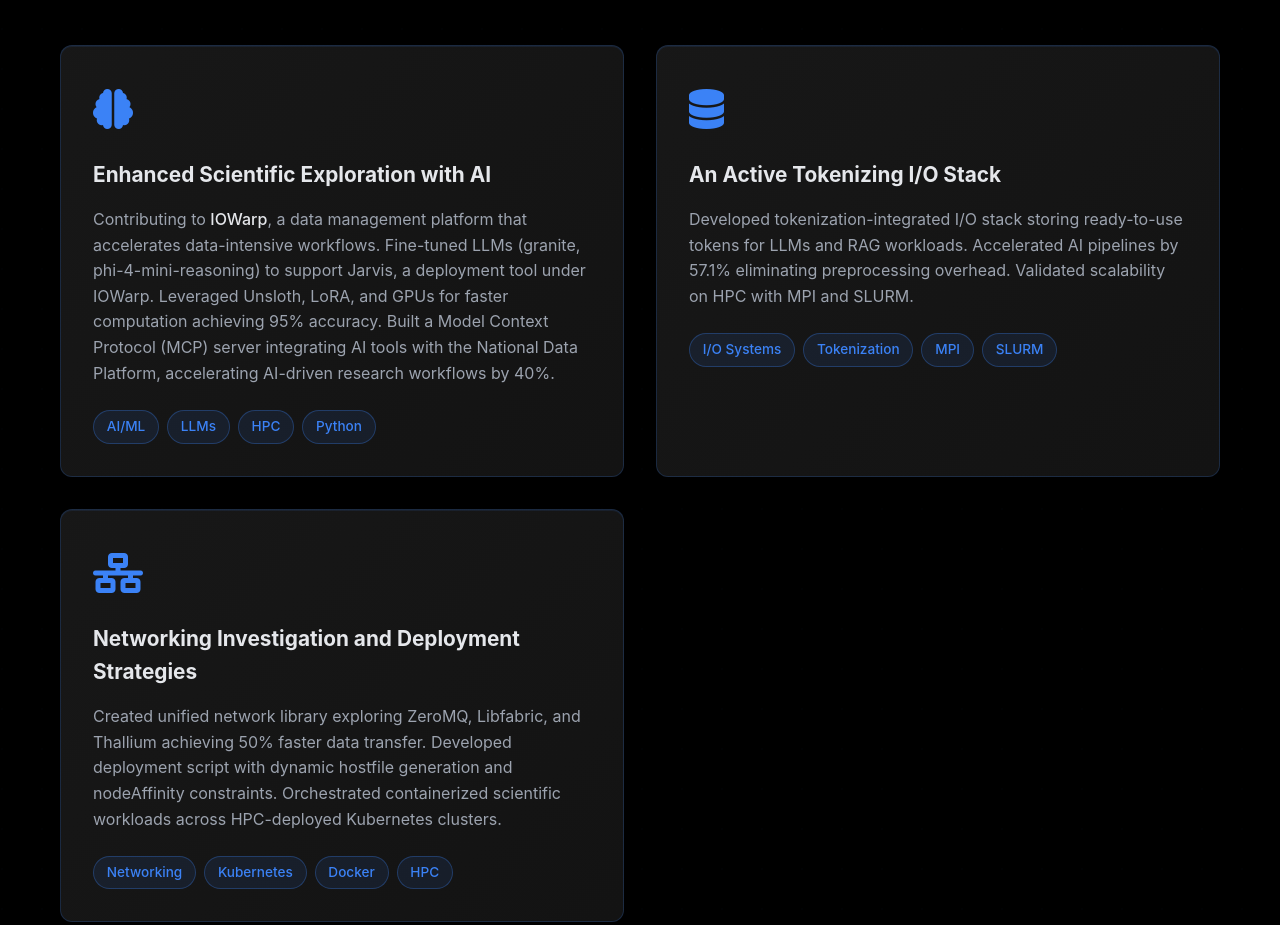
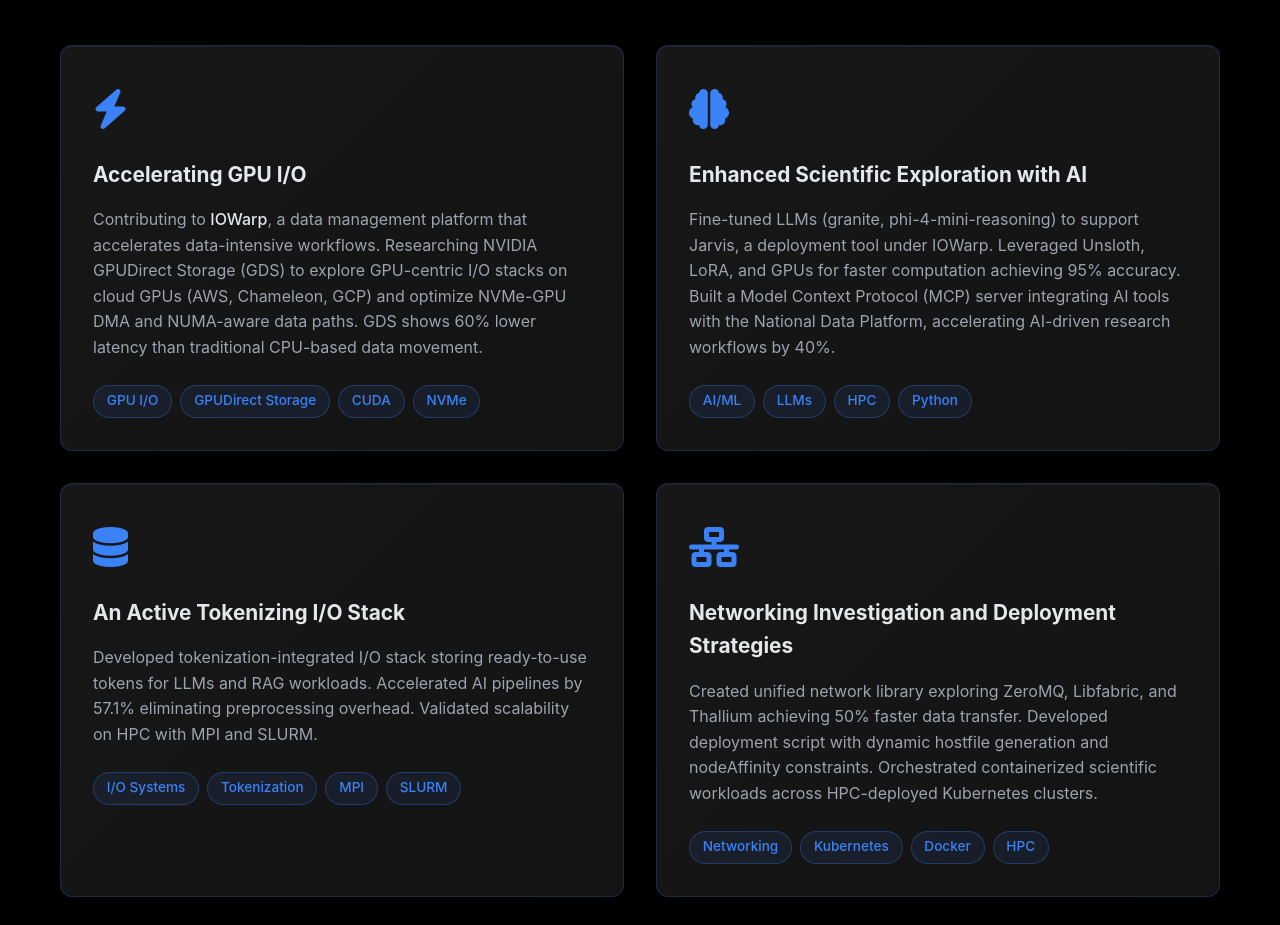
Before and after one commit to rajnipawar/professional-website, a plain HTML site: page index.html in a window 1280 px wide. Shown: the part 1102-2027 px from the top of the page. Drawn offline with Linux system fonts and the light colour scheme.

Commit message:
updated resume

```diff
--- a/index.html
+++ b/index.html
@@ -100,10 +100,24 @@
                     <div class="projects-grid">
                         <div class="project-card">
                             <div class="project-icon">
+                                <i class="fas fa-bolt"></i>
+                            </div>
+                            <h3>Accelerating GPU I/O</h3>
+                            <p>Contributing to <a href="https://github.com/grc-iit/IOWarp" target="_blank" class="inline-link">IOWarp</a>, a data management platform that accelerates data-intensive workflows. Researching NVIDIA GPUDirect Storage (GDS) to explore GPU-centric I/O stacks on cloud GPUs (AWS, Chameleon, GCP) and optimize NVMe-GPU DMA and NUMA-aware data paths. GDS shows 60% lower latency than traditional CPU-based data movement.</p>
+                            <div class="project-tags">
+                                <span class="tag">GPU I/O</span>
+                                <span class="tag">GPUDirect Storage</span>
+                                <span class="tag">CUDA</span>
+                                <span class="tag">NVMe</span>
+                            </div>
+                        </div>
+
+                        <div class="project-card">
+                            <div class="project-icon">
                                 <i class="fas fa-brain"></i>
                             </div>
                             <h3>Enhanced Scientific Exploration with AI</h3>
-                            <p>Contributing to <a href="https://github.com/grc-iit/IOWarp" target="_blank" class="inline-link">IOWarp</a>, a data management platform that accelerates data-intensive workflows. Fine-tuned LLMs (granite, phi-4-mini-reasoning) to support Jarvis, a deployment tool under IOWarp. Leveraged Unsloth, LoRA, and GPUs for faster computation achieving 95% accuracy. Built a Model Context Protocol (MCP) server integrating AI tools with the National Data Platform, accelerating AI-driven research workflows by 40%.</p>
+                            <p>Fine-tuned LLMs (granite, phi-4-mini-reasoning) to support Jarvis, a deployment tool under IOWarp. Leveraged Unsloth, LoRA, and GPUs for faster computation achieving 95% accuracy. Built a Model Context Protocol (MCP) server integrating AI tools with the National Data Platform, accelerating AI-driven research workflows by 40%.</p>
                             <div class="project-tags">
                                 <span class="tag">AI/ML</span>
                                 <span class="tag">LLMs</span>
@@ -273,7 +287,7 @@
                                 <i class="fas fa-file-pdf"></i>
                                 <h3>Curriculum Vitae</h3>
                                 <p>Download my complete academic and professional resume</p>
-                                <a href="docs/rajni_pawar_cv.pdf" class="btn btn-primary" download>
+                                <a href="docs/Rajni_2026.pdf" class="btn btn-primary" download>
                                     <i class="fas fa-download"></i> Download CV
                                 </a>
                             </div>
```
Also changed, not shown: 1 other file.
